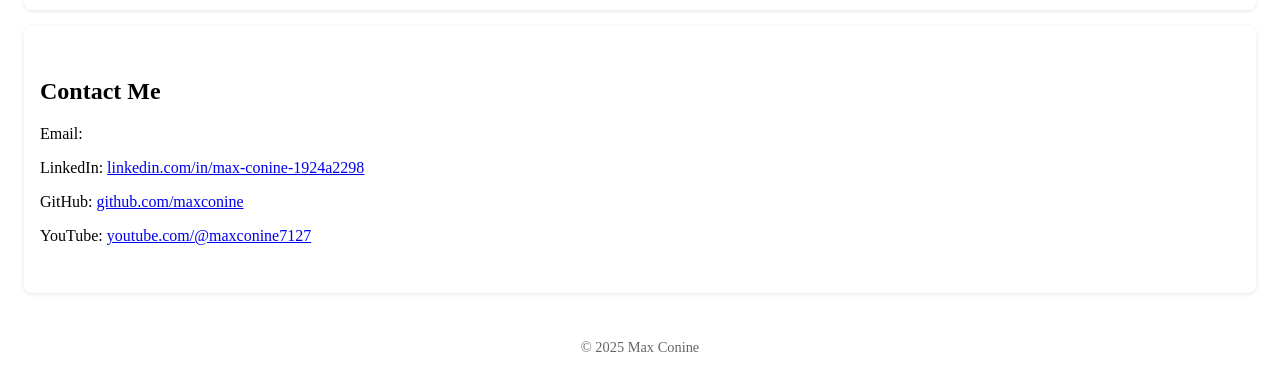
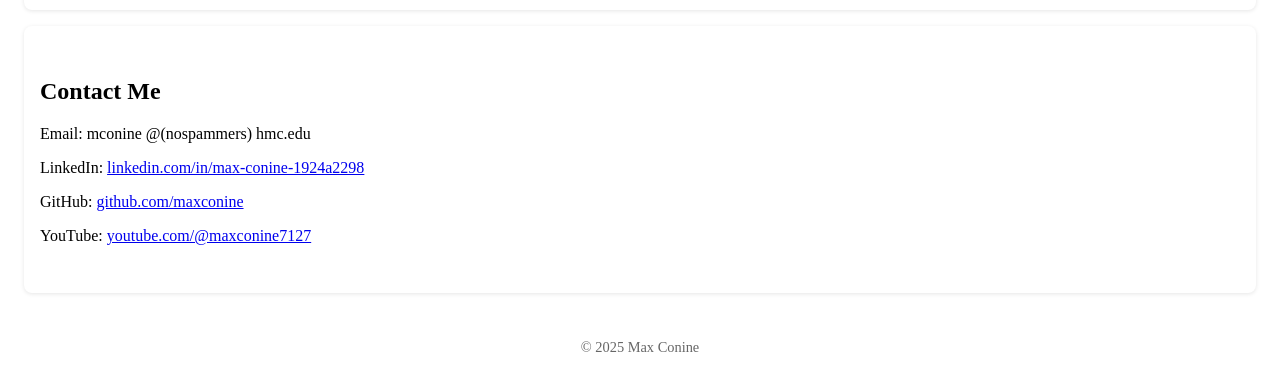
Before and after one commit to maxconine/PersonalWebsite, a website built with Vite: page index.html in a window 1280 px wide. Shown: the part 1602-1993 px from the top of the page. Built offline with nearby package versions, Linux system fonts and the light colour scheme.

Commit message:
email updatee

```diff
--- a/index.html
+++ b/index.html
@@ -303,7 +303,7 @@
 
     <section id="contact" class="section">
       <h2>Contact Me</h2>
-      <p>Email: <a mconine @(nospammers) hmc.edu      </a></p>
+      <p>Email: mconine @(nospammers) hmc.edu</p>
       <p>LinkedIn: <a href="https://linkedin.com/in/max-conine-1924a2298"
           target="_blank">linkedin.com/in/max-conine-1924a2298</a></p>
       <p>GitHub: <a href="https://github.com/maxconine" target="_blank">github.com/maxconine</a></p>
```
Also changed, not shown: dist/index.html.
